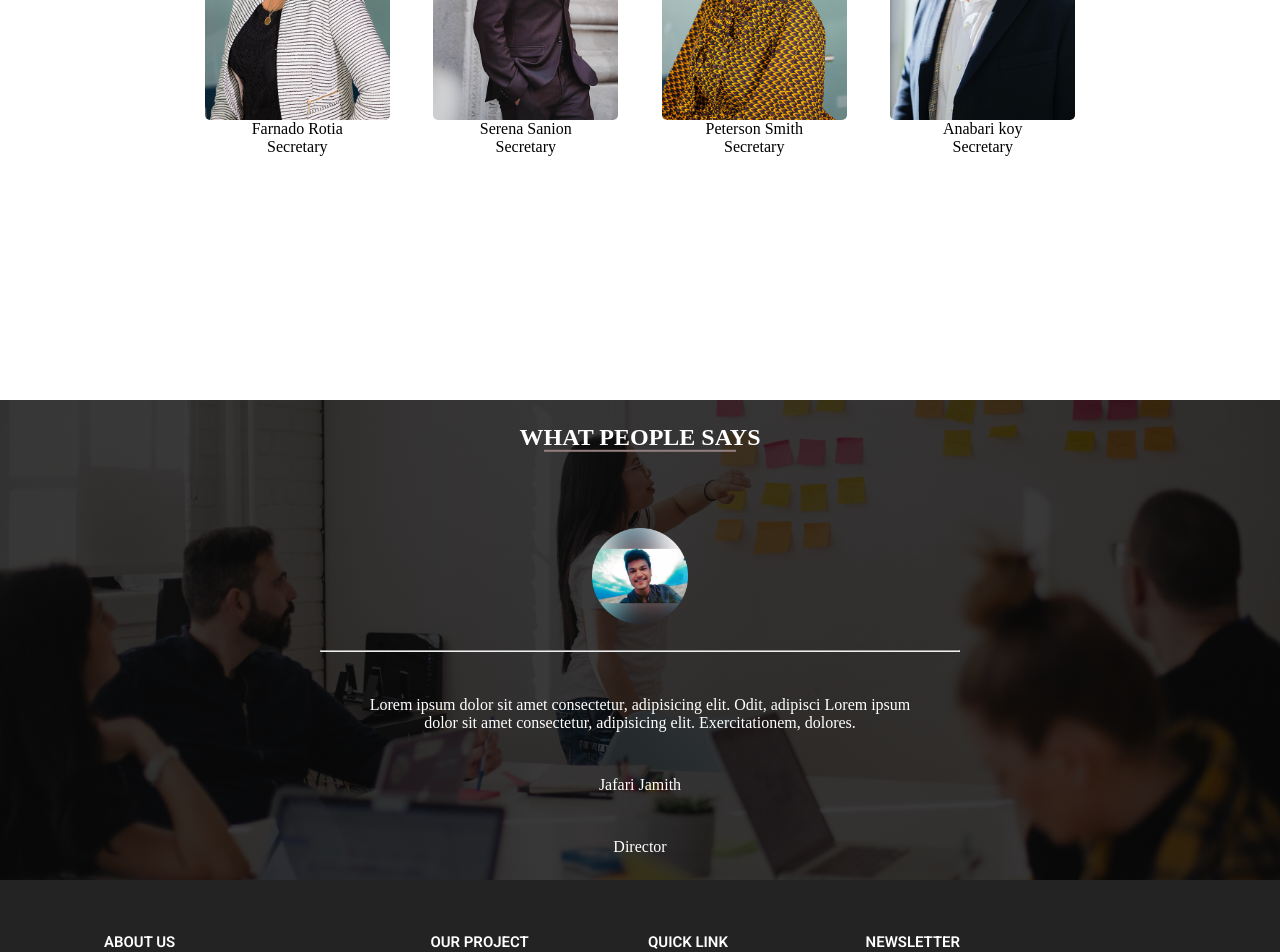
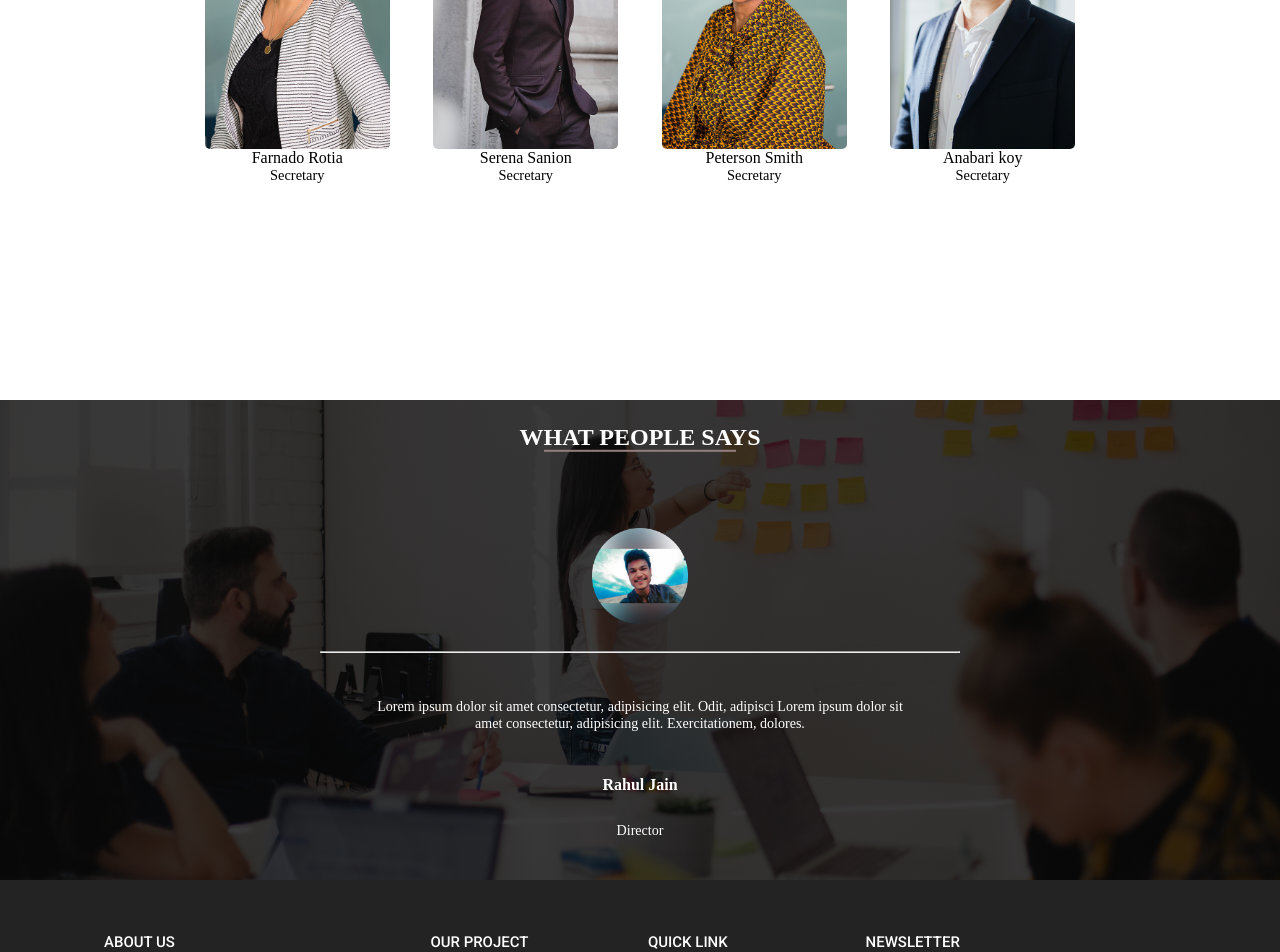
Before and after one commit to rahulJain2002/projectBBR, a plain HTML site: page index.html in a window 1280 px wide. Shown: the part 1040-1992 px from the top of the page. Drawn offline with Linux system fonts and the light colour scheme.

Commit message:
Minor changes in Fonts

```diff
--- a/index.html
+++ b/index.html
@@ -116,7 +116,7 @@
                 <img src="images/user.png" alt="">
                 <hr>
                 <p>Lorem ipsum dolor sit amet consectetur, adipisicing elit. Odit, adipisci Lorem ipsum dolor sit amet consectetur, adipisicing elit. Exercitationem, dolores.</p>
-                <p>Jafari Jamith</p>
+                <p><strong>Rahul Jain</strong></p>
                 <p>Director</p>
             </div>
         </div>
--- a/styles/style.css
+++ b/styles/style.css
@@ -197,6 +197,7 @@
     height: 90%;
     width: 80%;
     position: relative;
+    top: 4%;
 }
 
 .vol-main-container h2 {
@@ -243,6 +244,9 @@
     border-radius: 5px;
 }
 
+.vol-grid div p:nth-child(3){
+    font-size: 0.9rem;
+}
 
 
 
@@ -308,6 +312,13 @@
     width: 85%;
     text-align: center;
 }
+.review-1 p:nth-child(5){
+    position: relative;
+    bottom: 5%;
+}
+.review-1 p:nth-child(odd){
+    font-size: 0.88rem;
+}
 
 
 /* *************************Footer************************* */
@@ -347,13 +358,17 @@
     color: white;
 }
 
+.box h3{
+    font-weight: 500;
+}
+
 .box h3::after {
     position: absolute;
     content: "";
     top: 10%;
     left: 0;
     width: 12%;
-    height: 1.5%;
+    height: 1.2%;
     background-color: #4faba1;
 }
 
```
